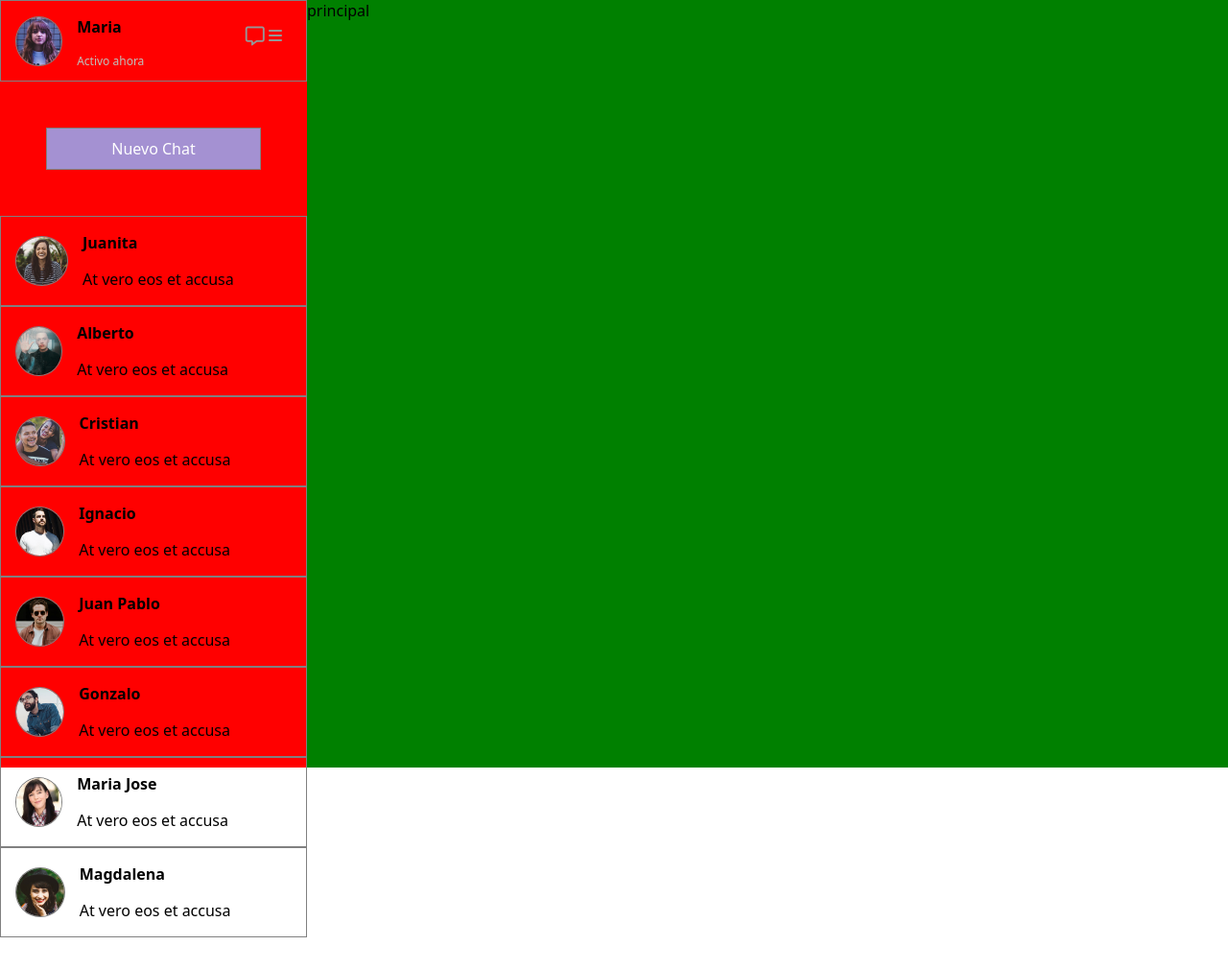
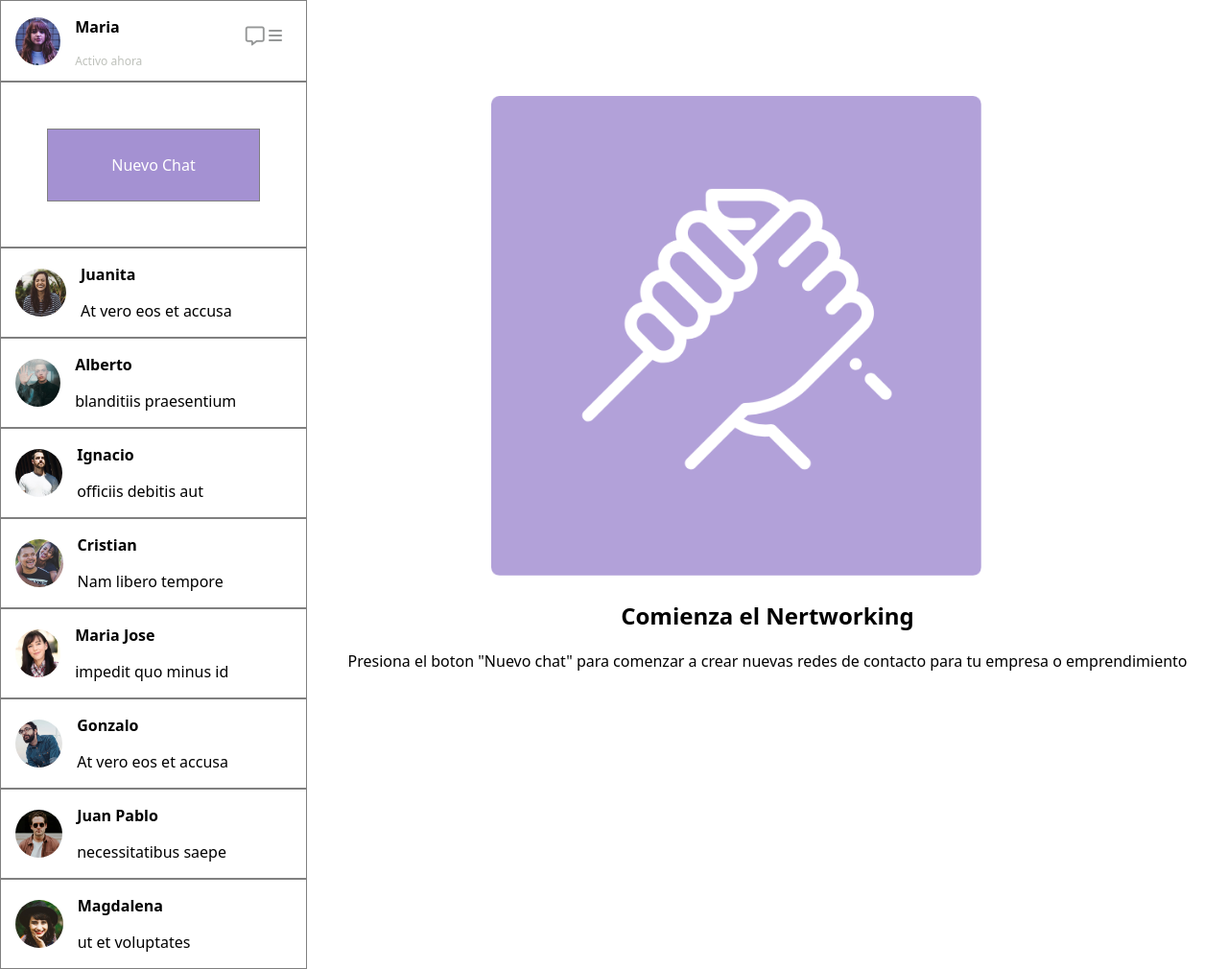
Before and after one commit to K1mFelix/Sistema-de-chat-de-Nertworking, a plain HTML site: page index.html in a window 1280 px wide. Shown: the whole page at 96% size. Before the commit the page ends 977 px from the top, so only its background shows below. Drawn offline with Linux system fonts and the light colour scheme.

Commit message:
agregado del logo

```diff
--- a/assets/css/style.css
+++ b/assets/css/style.css
@@ -7,12 +7,11 @@ body{
 
 .contactos{
     width: 20em;
-    background-color: red;
+
 
 }
 
 .principal{
-    background-color: green;
     flex-grow: 1;
 }
 
@@ -58,7 +57,6 @@ body{
     margin: 15px;
     display: flex;
     justify-content: space-between;
-    border: 1px solid grey;
 }
 
 .boton{
@@ -70,3 +68,28 @@ body{
     padding-top: 10px;
     padding-bottom: 10px;
 }
+
+article{
+    border: 1px solid grey;
+}
+
+.principal{
+    display: flex;
+    justify-content: center;
+    padding-top: 100px;
+}
+
+.principal img{
+    height: 500px;
+    padding-left: 150px;
+}
+
+.titulo{
+    display: flex;
+    justify-content: center;
+}
+
+.info{
+    display: flex;
+    justify-content: center;
+}
--- a/index.html
+++ b/index.html
@@ -26,8 +26,10 @@
                 </div>
             </div>
         </article>
-        <article class="boton">
-            Nuevo Chat
+        <article>
+            <div class="boton">
+                <p>Nuevo Chat</p>
+            </div>
         </article>
         <article class="chats">
             <div class="perfil">
@@ -47,7 +49,18 @@
                 </div>
                 <div class=>
                     <p class="nombre">Alberto</p>
-                    <p>At vero eos et accusa</p>
+                    <p>blanditiis praesentium</p>
+                </div>
+            </div>
+        </article>
+        <article class="chats">
+            <div class="perfil">
+                <div>
+                    <img class="imagen" src="./assets/img/Screen Shot 2018-11-28 at 15.30.34.jpg" alt="Ignacio">
+                </div>
+                <div class=>
+                    <p class="nombre">Ignacio</p>
+                    <p>officiis debitis aut</p>
                 </div>
             </div>
         </article>
@@ -58,29 +71,18 @@
                 </div>
                 <div class=>
                     <p class="nombre">Cristian</p>
-                    <p>At vero eos et accusa</p>
+                    <p>Nam libero tempore</p>
                 </div>
             </div>
         </article>
         <article class="chats">
             <div class="perfil">
                 <div>
-                    <img class="imagen" src="./assets/img/Screen Shot 2018-11-28 at 15.30.34.jpg" alt="Ignacio">
+                    <img class="imagen" src="./assets/img/Screen Shot 2018-11-28 at 15.32.44.jpg" alt="Maria Jose">
                 </div>
                 <div class=>
-                    <p class="nombre">Ignacio</p>
-                    <p>At vero eos et accusa</p>
-                </div>
-            </div>
-        </article>
-        <article class="chats">
-            <div class="perfil">
-                <div>
-                    <img class="imagen" src="./assets/img/Screen Shot 2018-11-28 at 15.30.54.jpg" alt="Juan Pablo">
-                </div>
-                <div class=>
-                    <p class="nombre">Juan Pablo</p>
-                    <p>At vero eos et accusa</p>
+                    <p class="nombre">Maria Jose</p>
+                    <p>impedit quo minus id</p>
                 </div>
             </div>
         </article>
@@ -98,11 +100,11 @@
         <article class="chats">
             <div class="perfil">
                 <div>
-                    <img class="imagen" src="./assets/img/Screen Shot 2018-11-28 at 15.32.44.jpg" alt="Maria Jose">
+                    <img class="imagen" src="./assets/img/Screen Shot 2018-11-28 at 15.30.54.jpg" alt="Juan Pablo">
                 </div>
                 <div class=>
-                    <p class="nombre">Maria Jose</p>
-                    <p>At vero eos et accusa</p>
+                    <p class="nombre">Juan Pablo</p>
+                    <p>necessitatibus saepe</p>
                 </div>
             </div>
         </article>
@@ -113,13 +115,23 @@
                 </div>
                 <div class=>
                     <p class="nombre">Magdalena</p>
-                    <p>At vero eos et accusa</p>
+                    <p>ut et voluptates</p>
                 </div>
             </div>
         </article>
     </section>
     <section class="principal">
-        principal
+        <div>
+            <div>
+                <img src="./assets/img/hand.png" alt="Logo">
+            </div>
+            <div>
+                <h1 class="titulo">
+                    Comienza el Nertworking
+                </h1>
+                <p class="info">Presiona el boton "Nuevo chat" para comenzar a crear nuevas redes de contacto para tu empresa o emprendimiento</p>
+            </div>
+        </div>
     </section>
 </body>
 </html>
```
